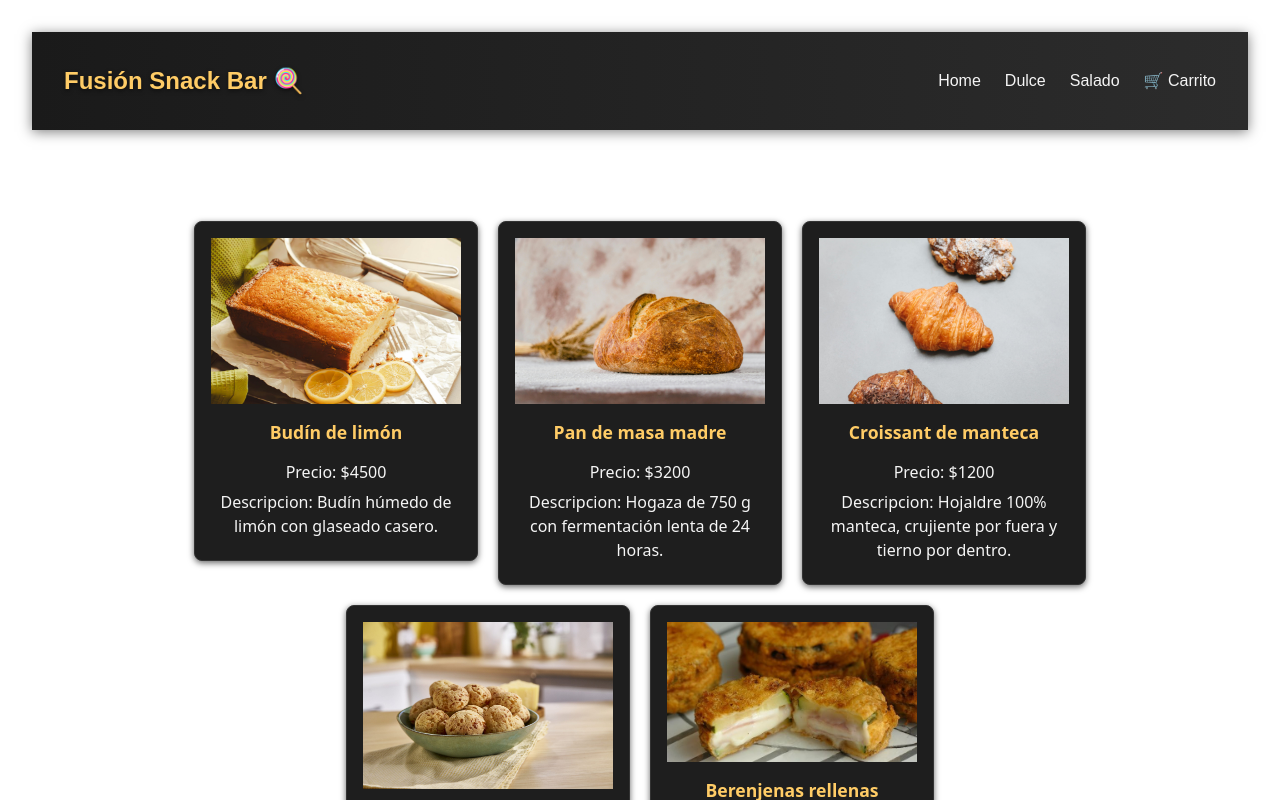
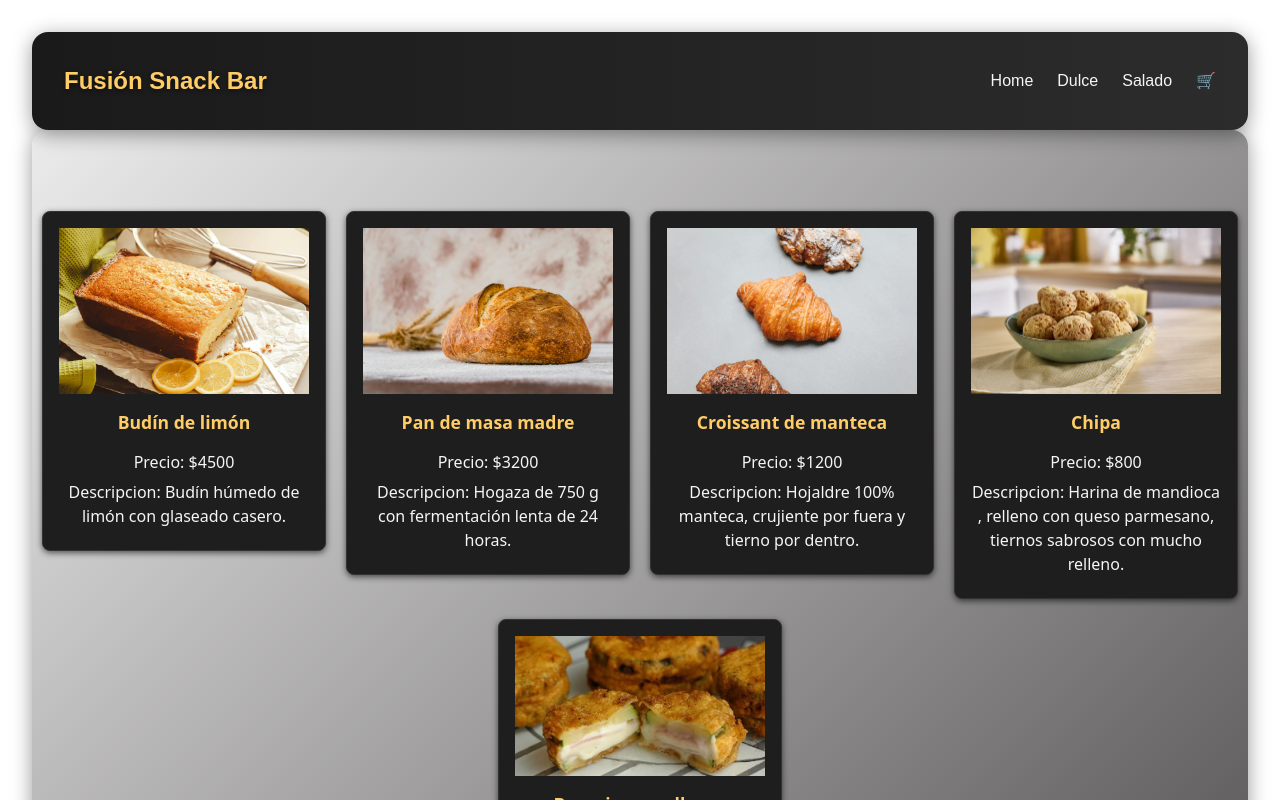
Before and after one commit to elucero165/react_js_14937974, a React (Vite) app: page / in a window 1280 px wide. Shown: the top 800 px of the page. Built offline with nearby package versions, Linux system fonts and the light colour scheme.

Commit message:
se cambiarion mas estilos

```diff
--- a/src/components/ItemDetail/ItemDetail.css
+++ b/src/components/ItemDetail/ItemDetail.css
@@ -40,6 +40,7 @@
   align-items: center;
   padding: 20px;
   /*min-height: calc(100vh - 80px); /* Ajusta según la altura de tu navbar */
+
   background: linear-gradient(135deg, #ecebeb 0%, #575555 100%);
   border-radius: 1rem;
   box-shadow: 0 4px 20px rgba(0, 0, 0, 0.4);
--- a/src/components/ItemListContainer/ItemListContainer.css
+++ b/src/components/ItemListContainer/ItemListContainer.css
@@ -2,11 +2,14 @@
 .item-list-container {
   max-width: 1200px;
   margin: 0 auto;
-  padding: 20px;
+  padding: 10px;
   display: flex;
   flex-wrap: wrap;
   justify-content: center;
   gap: 20px;
+  background: linear-gradient(135deg, #ecebeb 0%, #575555 100%);
+  border-radius: 1rem;
+  box-shadow: 0 4px 20px rgba(0, 0, 0, 0.4);
 }
 .page-title {
   width: 100%;
--- a/src/components/Nav/Nav.css
+++ b/src/components/Nav/Nav.css
@@ -77,6 +77,8 @@ nav ul li:last-child {
   top: 0;
   z-index: 1000;
   min-height: 60px; /* altura fija */
+  border-radius: 1rem;
+  box-shadow: 0 4px 20px rgba(0, 0, 0, 0.4);
 }
 
 /* ✨ Logo */
@@ -118,8 +120,8 @@ nav ul li:last-child {
 /* 🔢 Contador de carrito */
 .in-cart {
   position: absolute;
-  top: -8px;
-  right: -12px;
+  top: -22px;
+  right: -22px;
   background-color: #ffcc66;
   color: #1a1a1a;
   border-radius: 50%;
--- a/src/components/Nav/Nav.jsx
+++ b/src/components/Nav/Nav.jsx
@@ -6,7 +6,7 @@ export const Nav = () => {
   const {getTotalItems}= useCartContext();
   return (
     <nav className="navbar">
-      <h1 className="logo">Fusión Snack Bar 🍭</h1>
+      <h1 className="logo">Fusión Snack Bar</h1>
       <ul className="nav-links">
         <li>
           <Link to={"/"}>Home</Link>
@@ -18,7 +18,7 @@ export const Nav = () => {
           <Link to={"/category/salado"}>Salado</Link>
         </li>
         <li className="nav-links">
-          <Link>🛒 Carrito</Link>
+          <Link to="/cart">🛒</Link>
           {getTotalItems() > 0 && (
             <span className="in-cart">{getTotalItems()}</span>
           )}
```
